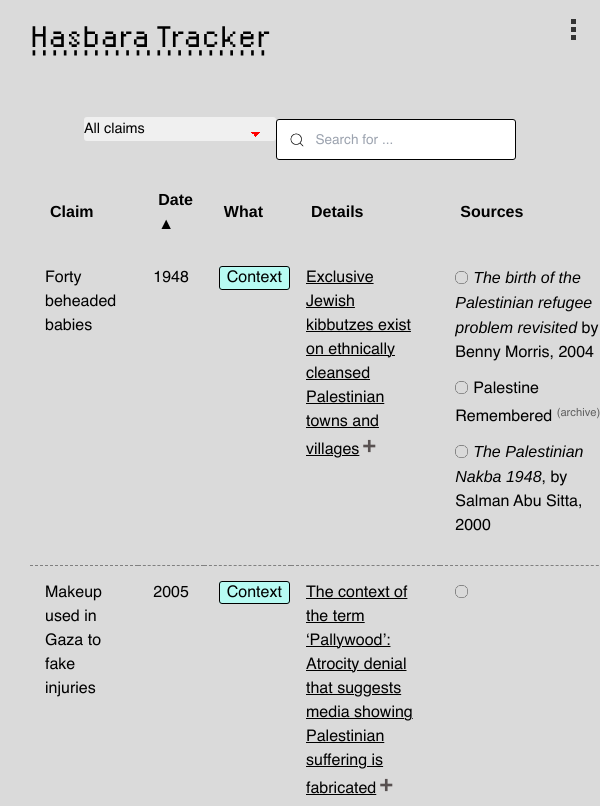
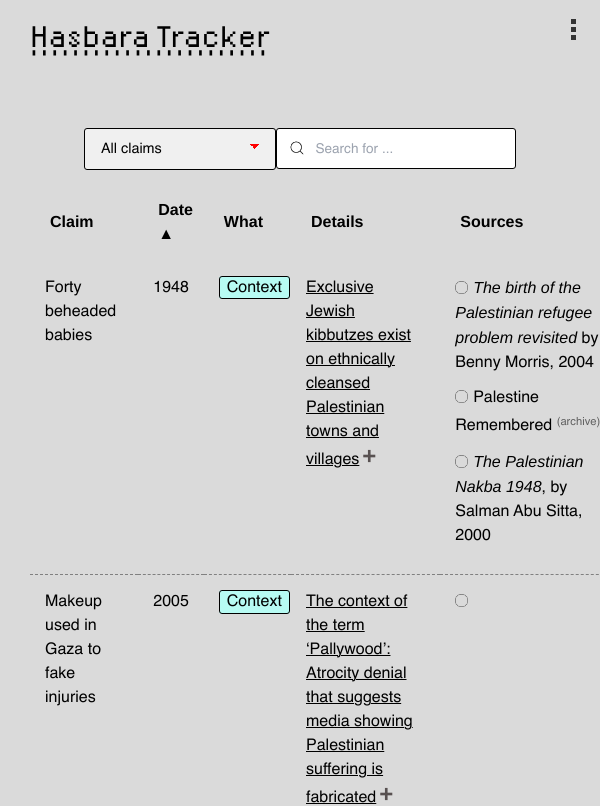
Before and after one commit to tamtzekin/hasbara-tracker, a React (Create React App) app: page /tracker in a window 600 px wide. Shown: the top 806 px of the page. Built offline with nearby package versions, Linux system fonts and the light colour scheme.

Commit message:
Claim filter + search looks better on Chrome + Safari

```diff
--- a/src/components/Footer.js
+++ b/src/components/Footer.js
@@ -15,7 +15,7 @@ const Footer = () => {
               {/* Newsletter sign-up text and input field */}
               <div className="md:flex md:items-center">
                 <p className="md:mr-4">
-                  Get updates on new & updated claims by email
+                  Get new & updated claims by email
                 </p>
                 <div className="relative flex items-center">
                   <input
--- a/src/components/Tracker.css
+++ b/src/components/Tracker.css
@@ -192,23 +192,25 @@ select.claim-dropdown-box {
     -webkit-appearance: none;
     &::-ms-expand { display: none };
 
-    /* remove dotted firefox border */
+    border: solid 0.5px black;
+    padding: 0.5rem 2rem 0.5rem 1rem;
+    margin-top: 1.1rem;
+    text-overflow: ellipsis;
+
+    /* Firefox styles - remove dotted firefox border */
     @-moz-document url-prefix() {
         select {
             color: rgba(0,0,0,0);
             text-shadow: 0 0 0 #ffffff;
         }
 
-    border: solid 0.5px black;
+    /* border: solid 0.5px black;
     background-color: #f0f0f0;
-    /* cursor: ew-resize; */
+    cursor: row-resize;
 
     padding: 0.7rem 1.5rem 0.7rem 1rem;
     border-radius: 3px;
-
-    /* height: 2.7rem; */
-
-    text-overflow: ellipsis;
+    text-overflow: ellipsis; */
     }
 
 
@@ -358,10 +360,6 @@ ul {
         /* top: 10.1%; */
         /* left: 39.5%; */
         flex: 1;
-    }
-    .search-bar input {
-        /* width: 23rem; */
-        margin-top: 0.65em;
     }
 }
 
```
